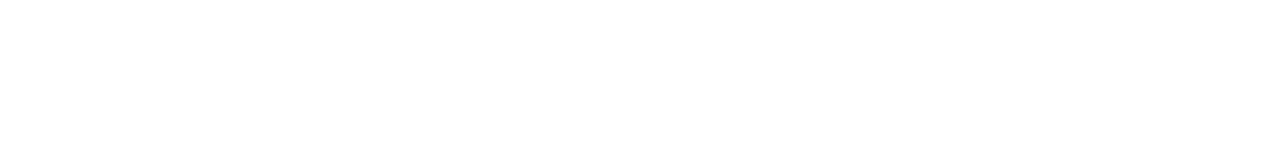
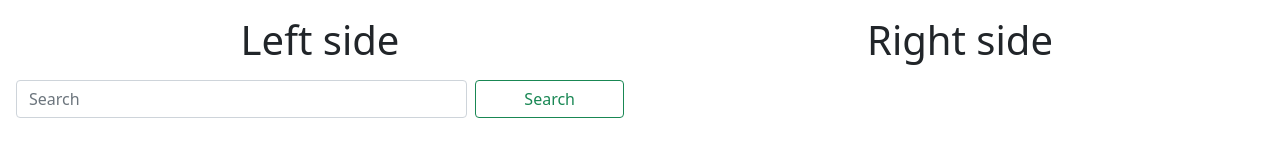
Before and after one commit to Naim-Rana/sport-db, a plain HTML site: page index.html in a window 1280 px wide. Drawn offline with nearby package versions, Linux system fonts and the light colour scheme.

Commit message:
add full UI

```diff
--- a/index.html
+++ b/index.html
@@ -6,10 +6,27 @@
     <meta name="viewport" content="width=device-width, initial-scale=1.0">
     <title>Sport Db</title>
     <link rel="stylesheet" href="css/style.css">
+    <link href="https://cdn.jsdelivr.net/npm/bootstrap@5.1.3/dist/css/bootstrap.min.css" rel="stylesheet" integrity="sha384-1BmE4kWBq78iYhFldvKuhfTAU6auU8tT94WrHftjDbrCEXSU1oBoqyl2QvZ6jIW3" crossorigin="anonymous">
 </head>
 <body>
+    <div class="px-sm-3 w-100 m-auto">
+        <div class="row">
+            <div class="col-sm-6 pe-3">
+                <h1 class="text-center pt-3 pb-2">Left side</h1>
+                <div class="d-flex">
+                <input id="search-box" class="form-control me-2" type="search" placeholder="Search" aria-label="Search">
+                <button id="search-btn" class="btn btn-outline-success px-5" type="submit">Search</button>
+                </div>
+            </div>
+
+            <div class="col-sm-6 ps-3">
+                <h1 class="text-center pt-3 pb-2"> Right side </h1>
+            </div>
+        </div>
+    </div>
 
 
+    <script src="https://cdn.jsdelivr.net/npm/bootstrap@5.1.3/dist/js/bootstrap.bundle.min.js" integrity="sha384-ka7Sk0Gln4gmtz2MlQnikT1wXgYsOg+OMhuP+IlRH9sENBO0LRn5q+8nbTov4+1p" crossorigin="anonymous"></script>
     <script src="js/app.js"></script>
 </body>
 </html>
--- a/js/app.js
+++ b/js/app.js
@@ -0,0 +1 @@
+console.log("hi")
```
